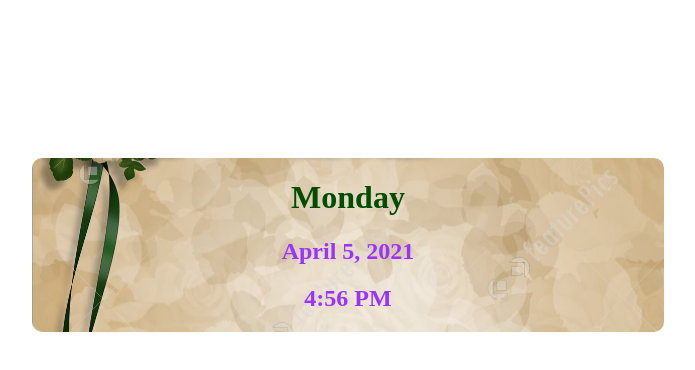
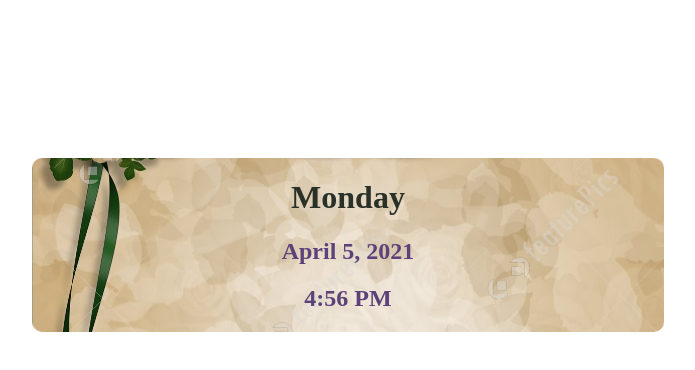
Before and after one commit to PratikshaDable21/MS5_Chrome-Extension_SOAL, a browser extension: page release2/index.html in a window 1280 px wide. Shown: the whole page, without its empty margins (292-987 px from the left). Drawn offline with Linux system fonts and the light colour scheme.

Commit message:
release 3

```diff
--- a/release2/style.css
+++ b/release2/style.css
@@ -15,9 +15,9 @@
     }
 
     h1{
-        color :  #004d00;
+        color :  #293129;
         font-family :  "Times New Roman";
         }
     h2{
-        color : #9933ff;
+        color : #5d4179;
     }
```
Also changed, not shown: release1/popup.html (+2 -2 lines), release3/index.html (+2 -2 lines), release2/index.js (indentation only).
